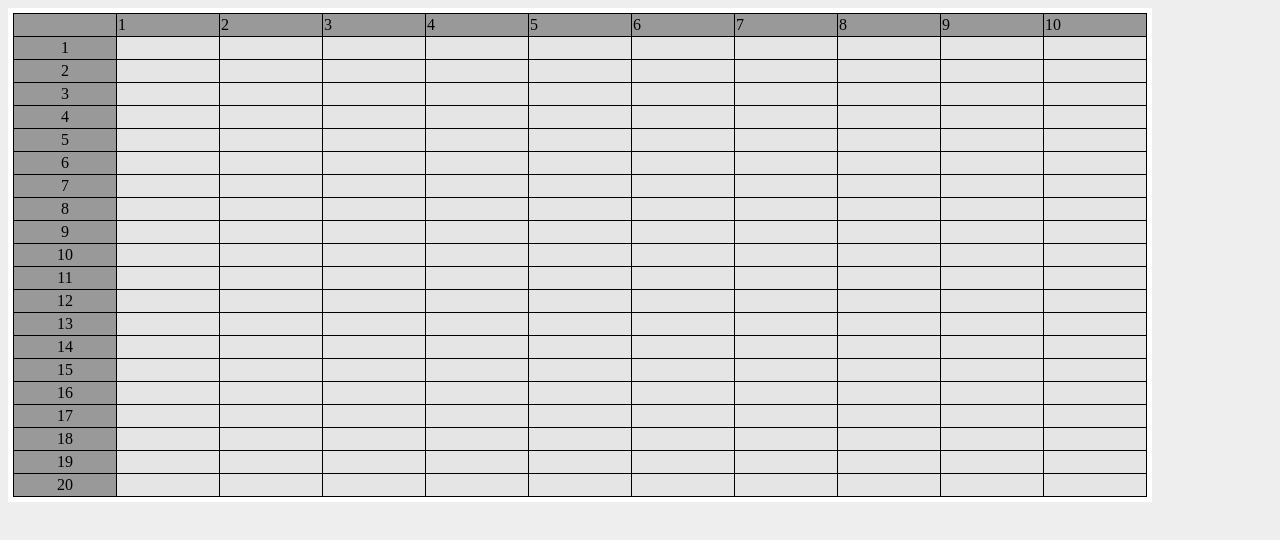
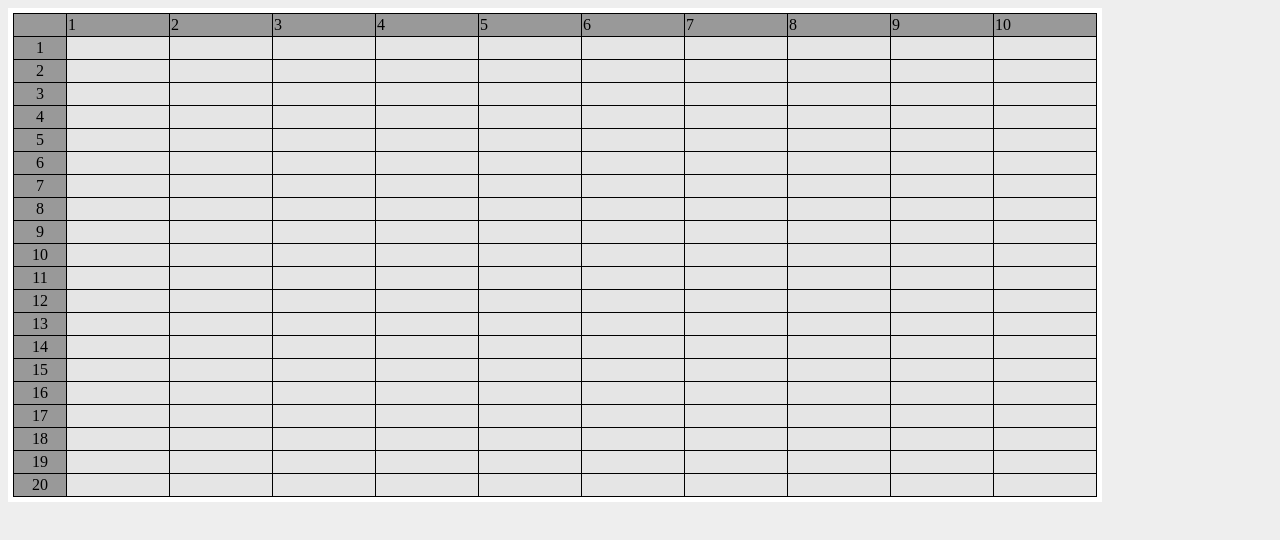
Before and after one commit to aruv8/rstreamlabs, a plain HTML site: page jQuery/24 - Dancing (Excel)/24 - Dancing (Excel).html in a window 1280 px wide. Drawn offline with nearby package versions, Linux system fonts and the light colour scheme.

Commit message:
Lab 24 - "Excel" - strictly fixed TD's width

```diff
--- a/jQuery/24 - Dancing (Excel)/24 - Dancing (Excel).html
+++ b/jQuery/24 - Dancing (Excel)/24 - Dancing (Excel).html
@@ -36,8 +36,6 @@
 
 		td {
 		    text-align: left;
-		    max-width: 100px;
-		    min-width: 100px;
 		    height: 20px;
 		    overflow: hidden;
 		}
@@ -48,7 +46,13 @@
 		}
 
 		table td:first-child {
-			width: 50px;
+			min-width: 50px;
+			max-width: 50px;
+		}
+
+		table td:not(:first-child) {
+			min-width: 100px;
+			max-width: 100px;
 		}
 
 		input {
@@ -73,8 +77,7 @@
 			var $table,			// new table
 				$tr,			// new tr
 				$td,			// new td
-				$outerdiv,		// div for the table
-				$tabledata;		// table td's
+				$outerdiv;		// div for the table
 
 			generate_table(21, 11);
 			listen_event();
@@ -91,28 +94,23 @@
 
 			$outerdiv = ("#outerdiv4table");
 			$table = $("<table>").appendTo($outerdiv);
-
 			for (i = 0; i < rows_num; i++) {
 				$tr = $("<tr>").appendTo($table);
-
 				for (j = 0; j < tds_num; j++) {
 					$td = $("<td>").appendTo($tr);
+
+					// numeration
+					if ((i == 0) && (j != 0)) {
+						$td.text(j);
+					}
+					if ((i != 0) && (j == 0)) {
+						$td.text(i);
+					}
 				}
 			}
 
 			//tabindex (makes tds "selectable")
 			$("tr:not(:first-child) td:not(:first-child)").attr({"tabindex":"1"})
-
-			// numeration
-			$tabledata = $("table td");
-			for (j = 1; j < tds_num; j++) {
-				$tabledata.eq(j).text(j);
-			}
-			i = 1;
-			for (i = i + tds_num; i < tds_num*rows_num; i = i + tds_num) {
-				row_counter++;
-				$tabledata.eq(i-1).text(row_counter);
-			}
 		};
 
 		/**
```
